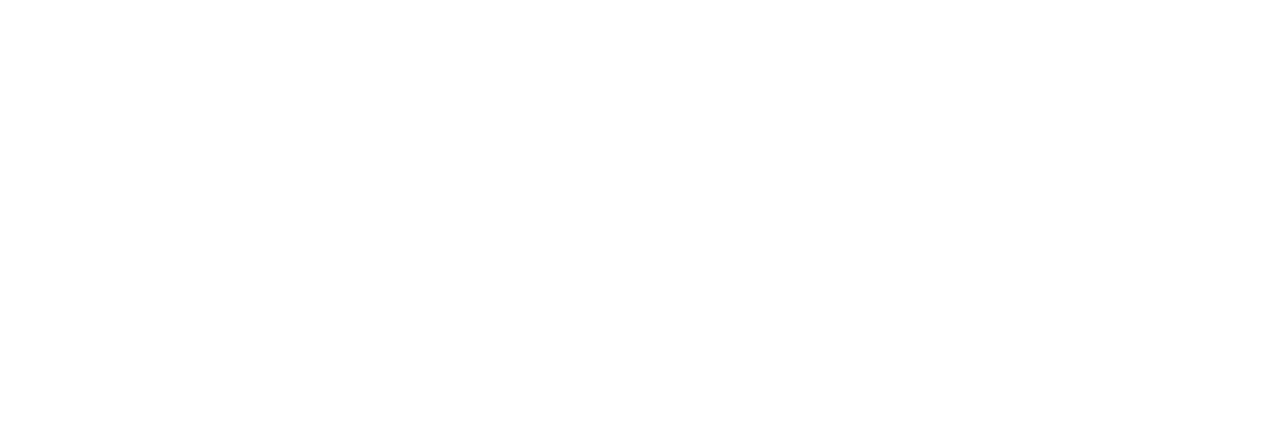
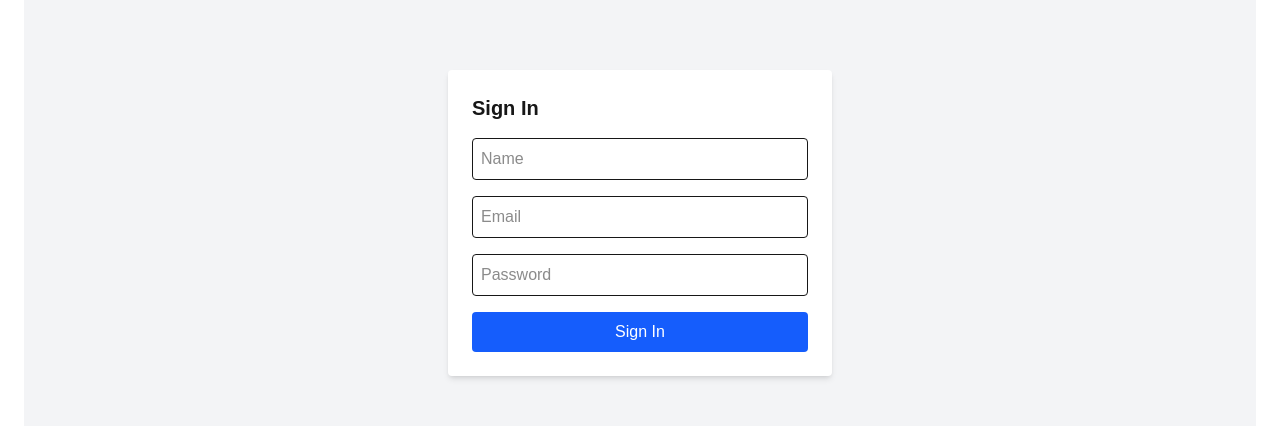
Before and after one commit to HannaRogalska/next-js, a Next.js app: page /auth/signin in a window 1280 px wide. Before the commit this address had no page. Shown: the part 353-779 px from the top of the page. Built offline with nearby package versions, Linux system fonts and the light colour scheme.

Commit message:
add signin page

```diff
--- a/package.json
+++ b/package.json
@@ -16,6 +16,7 @@
     "@heroui/system": "^2.4.28",
     "@heroui/theme": "^2.4.26",
     "axios": "^1.13.5",
+    "bcrypt": "^6.0.0",
     "framer-motion": "^12.35.1",
     "mongodb": "^7.1.0",
     "mongoose": "^9.2.1",
@@ -27,6 +28,7 @@
   },
   "devDependencies": {
     "@tailwindcss/postcss": "^4",
+    "@types/bcrypt": "^6.0.0",
     "@types/node": "^20",
     "@types/react": "^19",
     "@types/react-dom": "^19",
--- /dev/null
+++ b/src/app/api/auth/[...nextauth]/route.ts
@@ -0,0 +1,34 @@
+import CredentialsProvider from "next-auth/providers/credentials";
+import NextAuth from "next-auth";
+import clientPromise from "@/app/lib/mongodb";
+import { compare } from "bcrypt";
+
+export const authOptions = {
+  providers: [
+    CredentialsProvider({
+      name: "Credentials",
+      credentials: {
+        email: { label: "Email", type: "text" },
+        password: { label: "Password", type: "password" },
+      },
+      async authorize(credentials) {
+        if (!credentials) return null;
+        const client = await clientPromise;
+        const db = client.db("task-flow");
+        const user = await db
+          .collection("users")
+          .findOne({ email: credentials?.email });
+        if (!user) return null;
+        const isValid = await compare(credentials?.password, user.password);
+        if (!isValid) return null;
+        return {
+          id: user._id.toString(),
+          email: user.email,
+          name: user.name,
+        };
+      },
+    }),
+  ],
+};
+const handler = NextAuth(authOptions);
+export { handler as GET, handler as POST };
--- /dev/null
+++ b/src/app/auth/signin/page.tsx
@@ -0,0 +1,44 @@
+"use client";
+import { useSession, signIn, signOut } from "next-auth/react";
+import { useState } from "react";
+export default function SignInPage() {
+  const [userName, seUserName] = useState("");
+  const [email, setEmail] = useState("");
+     const [password, setPassword] = useState("");
+     const [error, setError] = useState("");
+    return (
+      <div className="flex justify-center items-center min-h-screen bg-gray-100">
+        <form className="bg-white p-6 rounded shadow-md w-96 space-y-4">
+          <h1 className="text-xl font-bold">Sign In</h1>
+          {error && <p className="text-red-500">{error}</p>}
+          <input
+            type="text"
+            placeholder="Name"
+            value={userName}
+            onChange={(e) => seUserName(e.target.value)}
+            className="w-full p-2 border rounded"
+          />
+          <input
+            type="email"
+            placeholder="Email"
+            value={email}
+            onChange={(e) => setEmail(e.target.value)}
+            className="w-full p-2 border rounded"
+          />
+          <input
+            type="password"
+            placeholder="Password"
+            value={password}
+            onChange={(e) => setPassword(e.target.value)}
+            className="w-full p-2 border rounded"
+          />
+          <button
+            type="submit"
+            className="w-full bg-blue-600 text-white p-2 rounded"
+          >
+            Sign In
+          </button>
+        </form>
+      </div>
+    );
+}
--- a/src/app/dashboard/[id]/page.tsx
+++ b/src/app/dashboard/[id]/page.tsx
@@ -6,7 +6,6 @@
 const TaskPage = () => {
    const { id } = useParams();
   const [task, setTask] = useState<Task | null>(null);
-  const idNumber = Number(id)
 
    useEffect(() => {
      if (!id) return;
@@ -14,7 +13,7 @@
      if (!data) return;
 
      const tasks: Task[] = JSON.parse(data);
-     const foundTask = tasks.find((e) => e.id === idNumber);
+     const foundTask = tasks.find((e) => e.id === id);
 
      if (foundTask) setTask(foundTask);
    }, [id]);
--- a/src/app/lib/mongodb.ts
+++ b/src/app/lib/mongodb.ts
@@ -2,6 +2,7 @@
 
 let client: MongoClient;
 let clientPromise: Promise<MongoClient>;
+
 const uri = process.env.MONGODB_URI!;
 if (!uri) {
   throw new Error("Mongo URI missing");
--- a/src/components/Navbar.tsx
+++ b/src/components/Navbar.tsx
@@ -32,7 +32,7 @@
       </NavbarContent>
       <NavbarContent justify="end">
         <NavbarItem className="hidden lg:flex">
-          <Link href="#">Login</Link>
+          <Link href="/auth/signin">Login</Link>
         </NavbarItem>
       </NavbarContent>
     </Navbar>
```
Also changed, not shown: src/types/User.ts (added), 1 other file (tests, documents, lock files or other folders).
